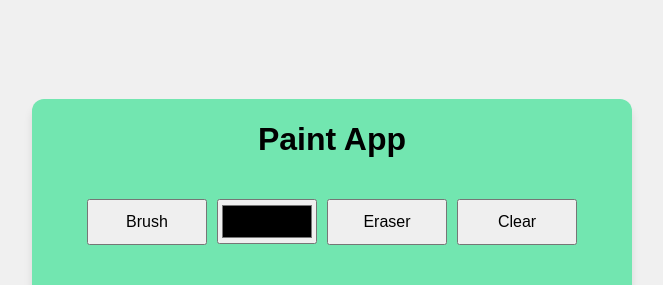
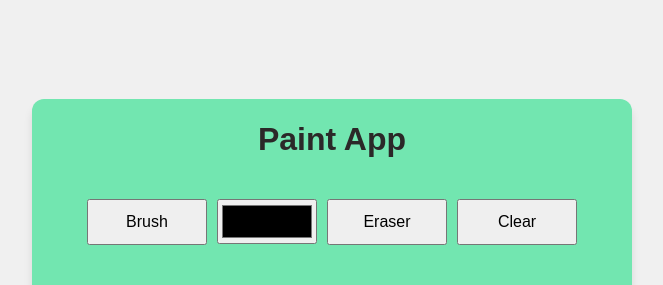
Before and after one commit to MrFernna/JavaScript-Project, a PHP site: page / in a window 1280 px wide. Shown: the top 285 px of the page, without its empty margins (308-971 px from the left). Run offline with PHP 8.4, Linux system fonts and the light colour scheme.

Commit message:
lilchange

```diff
--- a/paint-app/style.css
+++ b/paint-app/style.css
@@ -7,6 +7,9 @@ body{
     align-items: center;
     height:100vh;
     background-color: #f0f0f0;
+}
+h1{
+    color:rgb(43, 40, 40);
 }
 .paint-container{
     background-color: #72e6b0;
```
